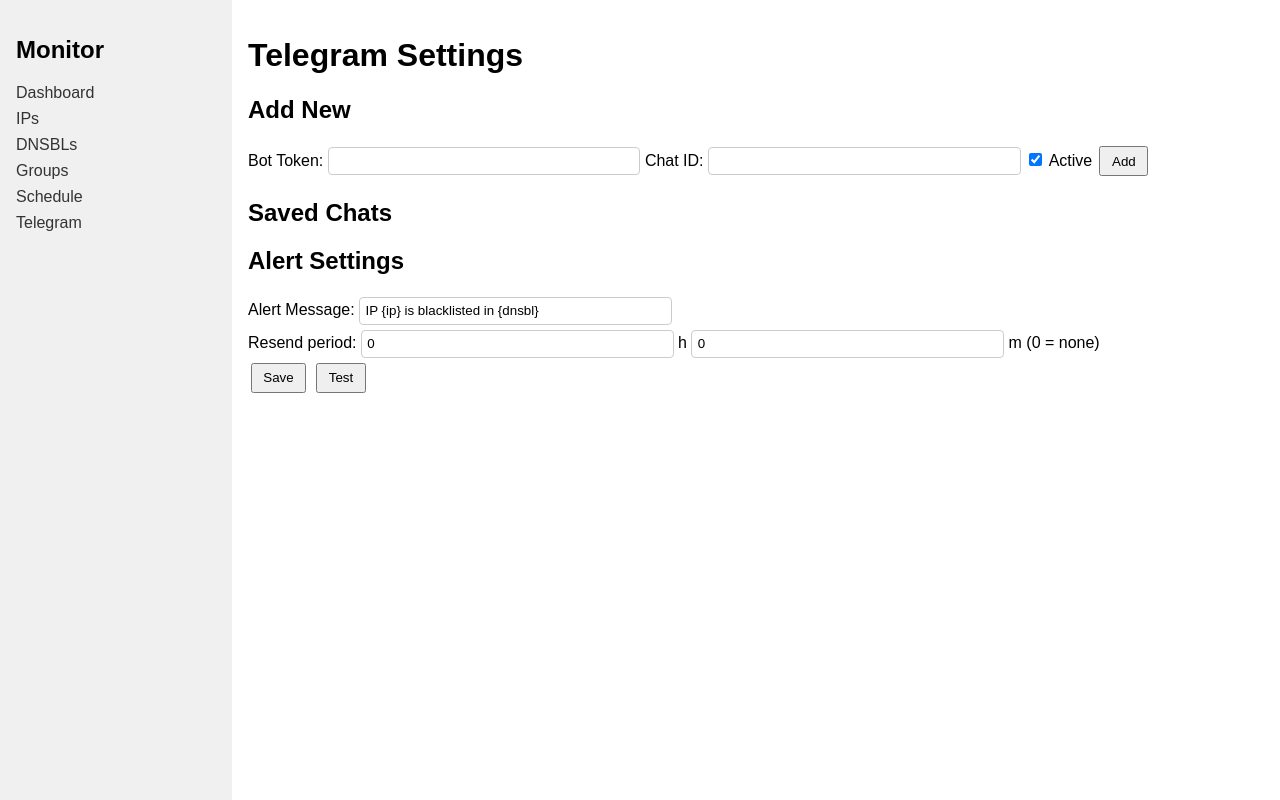
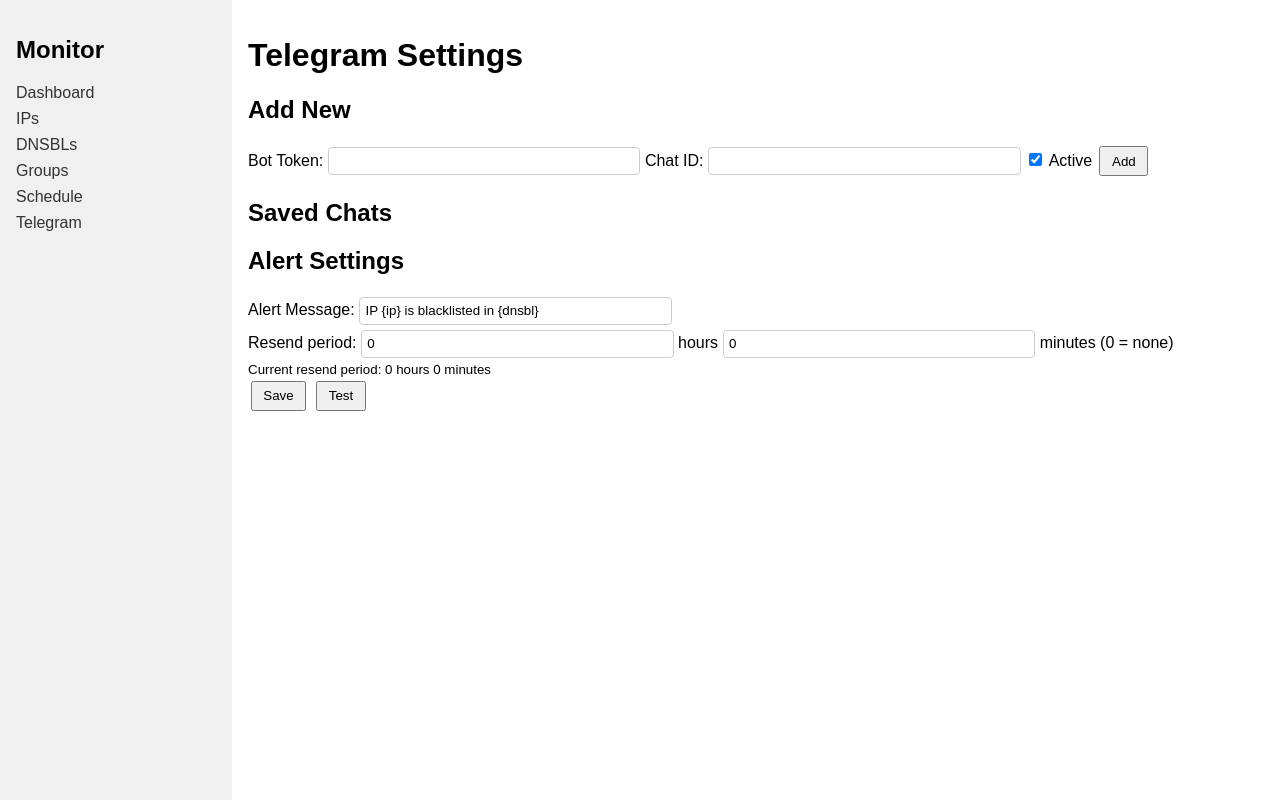
Before and after one commit to Lavine12/Bash, a Flask app: page /telegram in a window 1280 px wide. Run offline with Flask 3, Linux system fonts and the light colour scheme; data comes from the database, SQL or seed files in the repository; data that the repository does not hold is empty.

Commit message:
Update time handling and UI

```diff
--- a/blacklist_monitor/app.py
+++ b/blacklist_monitor/app.py
@@ -320,7 +320,7 @@ def check_ip(ip_id):
             return
         ip = row[0]
         dnsbls = c.execute('SELECT id, domain FROM dnsbls').fetchall()
-        timestamp = datetime.datetime.utcnow().strftime('%Y-%m-%d %H:%M:%S')
+        timestamp = datetime.datetime.now().strftime('%Y-%m-%d %H:%M:%S')
         for dnsbl_id, dnsbl in dnsbls:
             query = '.'.join(reversed(ip.split('.'))) + '.' + dnsbl
             listed = 0
@@ -338,7 +338,7 @@ def check_ip(ip_id):
                 else:
                     if prev:
                         prev_time = datetime.datetime.strptime(prev[1], '%Y-%m-%d %H:%M:%S')
-                        if datetime.datetime.utcnow() - prev_time < datetime.timedelta(minutes=period):
+                        if datetime.datetime.now() - prev_time < datetime.timedelta(minutes=period):
                             send = False
                 if send:
                     send_telegram_alert(alert_message.format(ip=ip, dnsbl=dnsbl))
--- a/blacklist_monitor/templates/telegram.html
+++ b/blacklist_monitor/templates/telegram.html
@@ -31,8 +31,10 @@
     <input type="text" name="alert_message" value="{{ message }}" class="telegram-input">
     <br>
     <label>Resend period:</label>
-    <input type="number" name="resend_hours" value="0" placeholder="{{ resend_hours }}" min="0" class="telegram-input"> h
-    <input type="number" name="resend_minutes" value="0" placeholder="{{ resend_minutes }}" min="0" max="59" class="telegram-input"> m (0 = none)
+    <input type="number" name="resend_hours" value="0" placeholder="{{ resend_hours }}" min="0" class="telegram-input"> hours
+    <input type="number" name="resend_minutes" value="0" placeholder="{{ resend_minutes }}" min="0" max="59" class="telegram-input"> minutes (0 = none)
+    <br>
+    <small>Current resend period: {{ resend_hours }} hours {{ resend_minutes }} minutes</small>
     <br>
     <button type="submit">Save</button>
     <button type="submit" name="action" value="Test">Test</button>
```
Also changed, not shown: blacklist_monitor/templates/dnsbls.html (+3 -5 lines).
